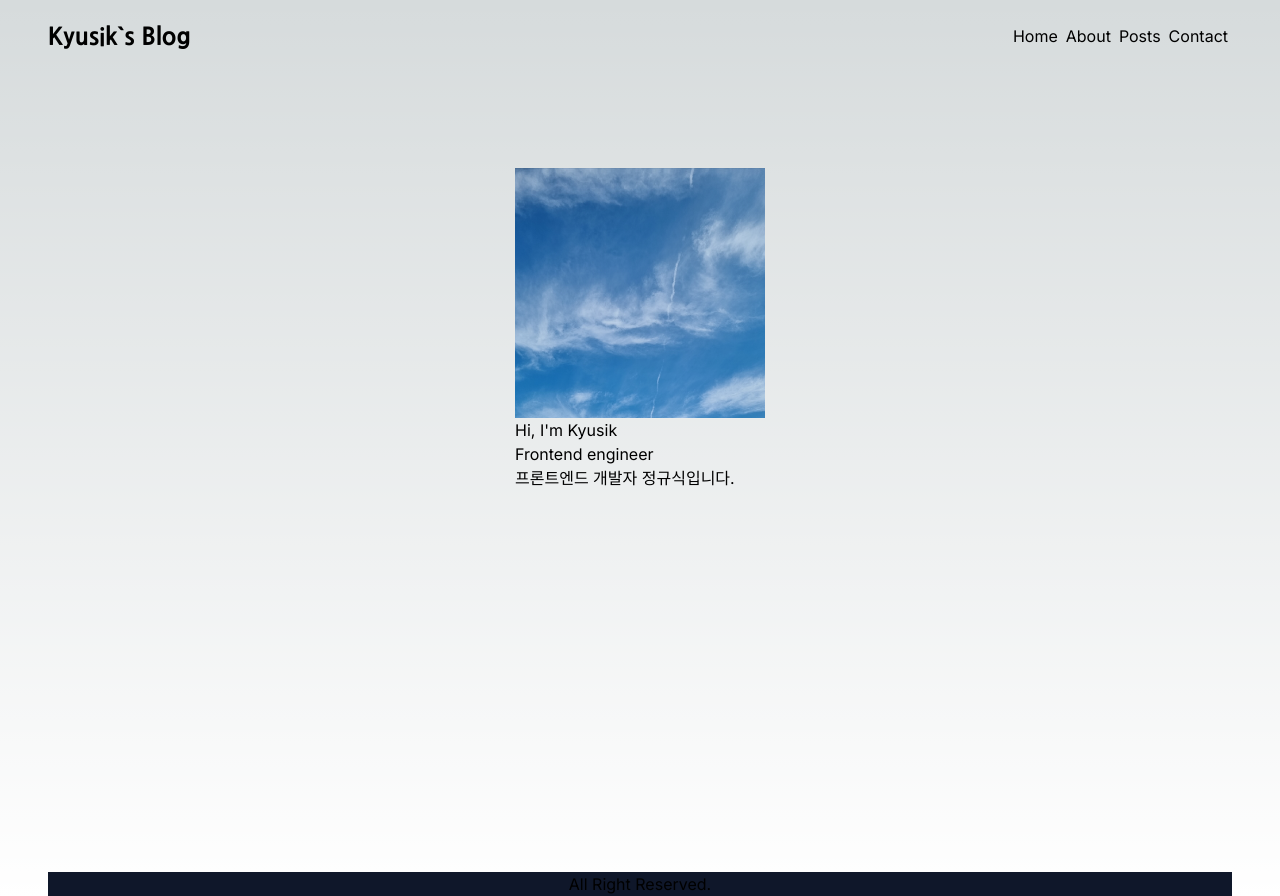
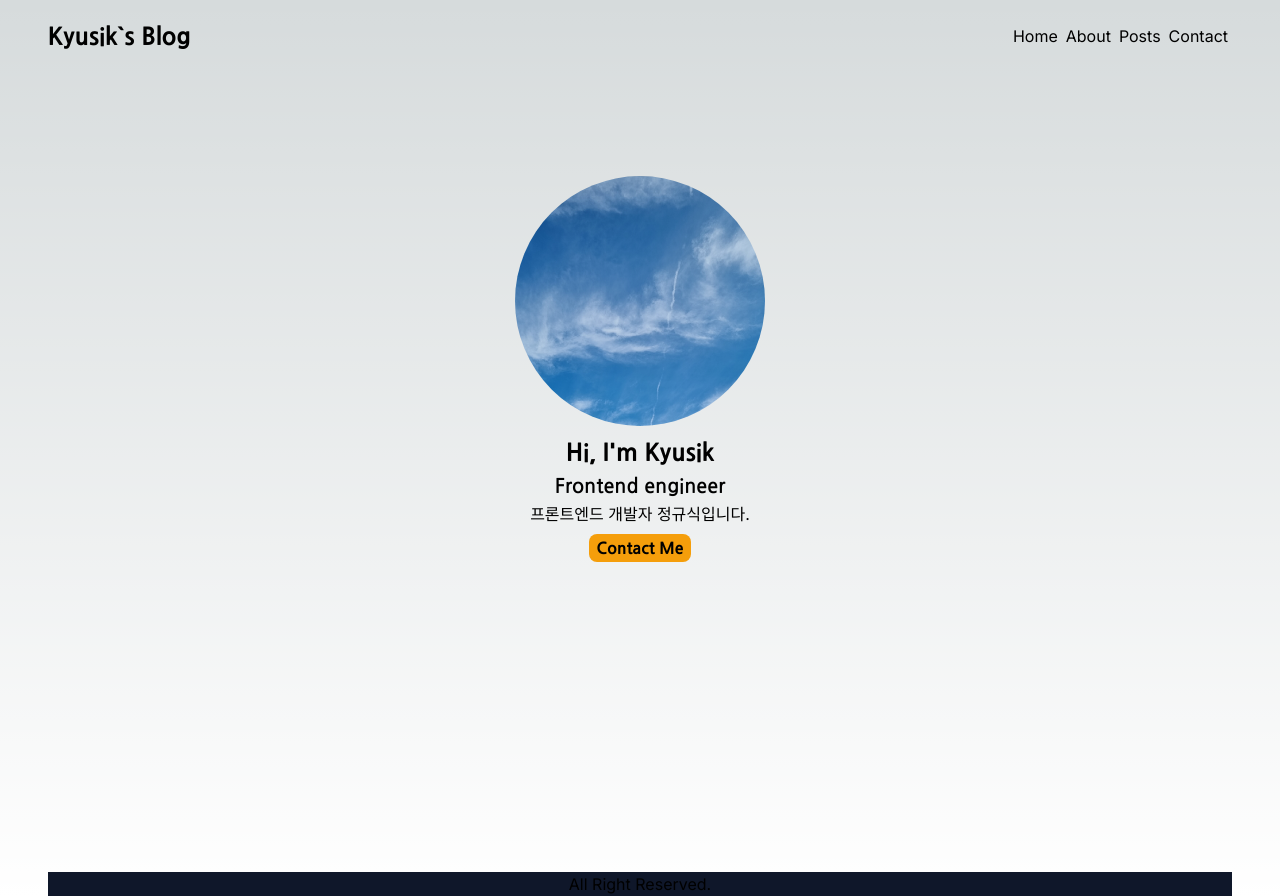
Before and after one commit to starplanter93/next.js_myblog, a Next.js app: page / in a window 1280 px wide. Built offline with nearby package versions, Linux system fonts and the light colour scheme.

Commit message:
메인페이지 프로필 기본 css 적용

```diff
--- a/src/app/components/home/Myprofile.tsx
+++ b/src/app/components/home/Myprofile.tsx
@@ -2,15 +2,34 @@
 import React from 'react';
 import Image from 'next/image';
 import mainProfile from '../../../../public/images/main_profile.png';
+import { Nanum_Gothic } from 'next/font/google';
+
+const gothic800 = Nanum_Gothic({ weight: '800', subsets: ['latin'] });
+const gothic700 = Nanum_Gothic({ weight: '700', subsets: ['latin'] });
 
 function Myprofile() {
   return (
-    <>
-      <Image src={mainProfile} alt='mainProfile' height={250} width={250} />
-      <h1>Hi, I&apos;m Kyusik</h1>
-      <h3>Frontend engineer</h3>
+    <div className='flex flex-col items-center'>
+      <Image
+        className='rounded-full my-2'
+        src={mainProfile}
+        alt='mainProfile'
+        height={250}
+        width={250}
+      />
+      <h1 className={`${gothic800.className} text-2xl my-0.5`}>
+        Hi, I&apos;m Kyusik
+      </h1>
+      <h3 className={`${gothic700.className} text-xl my-0.5`}>
+        Frontend engineer
+      </h3>
       <div>프론트엔드 개발자 정규식입니다.</div>
-    </>
+      <button
+        className={`${gothic800.className} text-black bg-amber-500 rounded-lg my-2 px-2 py-0.5`}
+      >
+        Contact Me
+      </button>
+    </div>
   );
 }
 
--- a/src/app/layout.tsx
+++ b/src/app/layout.tsx
@@ -5,7 +5,7 @@ import { Inter } from 'next/font/google';
 import { Nanum_Gothic } from 'next/font/google';
 
 const inter = Inter({ subsets: ['latin'] });
-const gothic = Nanum_Gothic({ weight: '800', subsets: ['latin'] });
+const gothic800 = Nanum_Gothic({ weight: '800', subsets: ['latin'] });
 
 export const metadata: Metadata = {
   title: 'Kyusik`s Blog',
@@ -21,7 +21,7 @@ export default function RootLayout({
     <html lang='en'>
       <body className={`${inter.className} mx-12`}>
         <header className='flex justify-between my-5'>
-          <Link className={`${gothic.className} text-2xl`} href='/'>
+          <Link className={`${gothic800.className} text-2xl`} href='/'>
             Kyusik`s Blog
           </Link>
           <nav className='flex items-center'>
--- a/src/app/page.tsx
+++ b/src/app/page.tsx
@@ -4,9 +4,7 @@ import Myprofile from './components/home/Myprofile';
 export default function Home() {
   return (
     <main className='flex min-h-screen flex-col items-center justify-between p-24'>
-      <div>
-        <Myprofile />
-      </div>
+      <Myprofile />
     </main>
   );
 }
```
